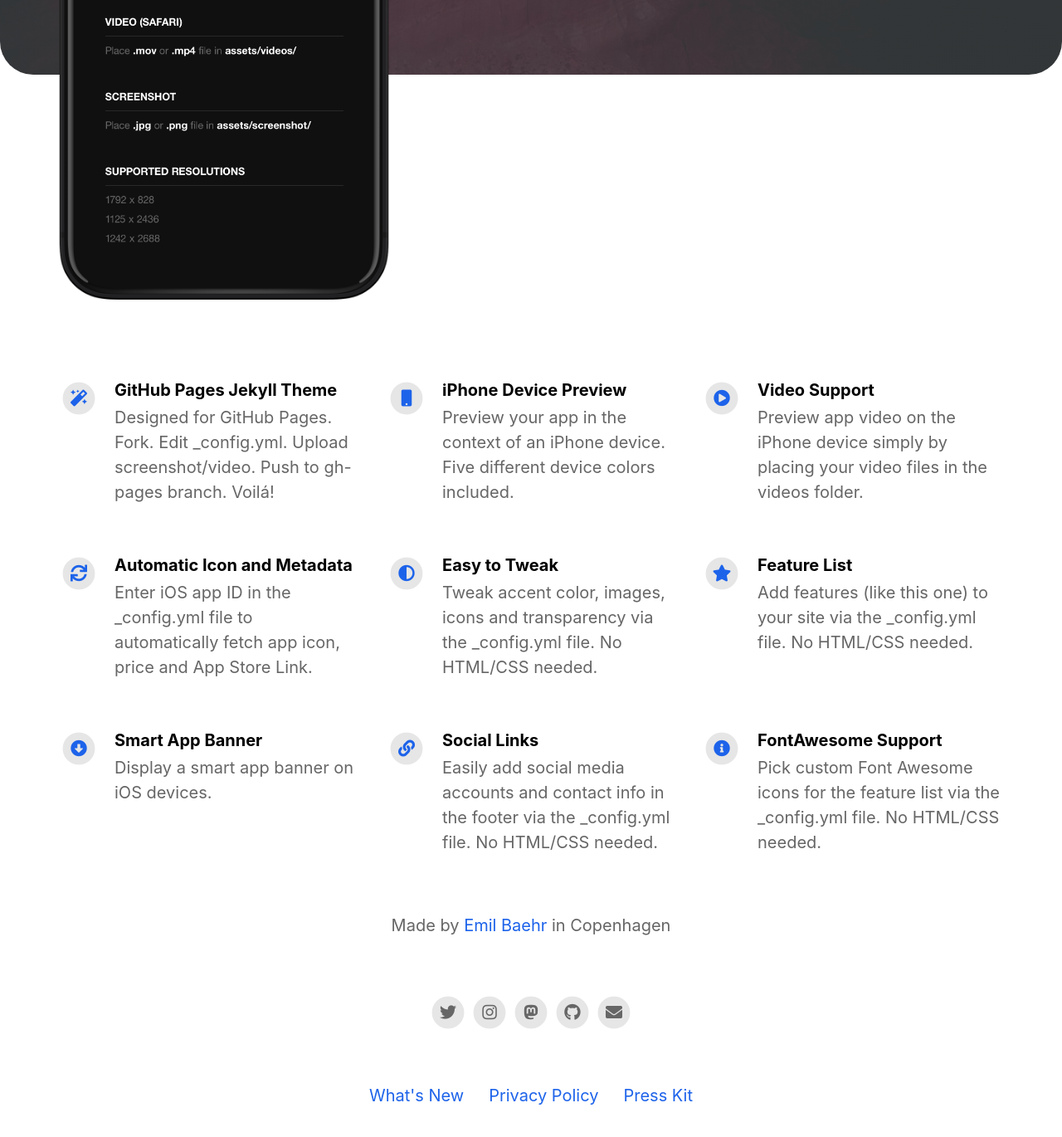
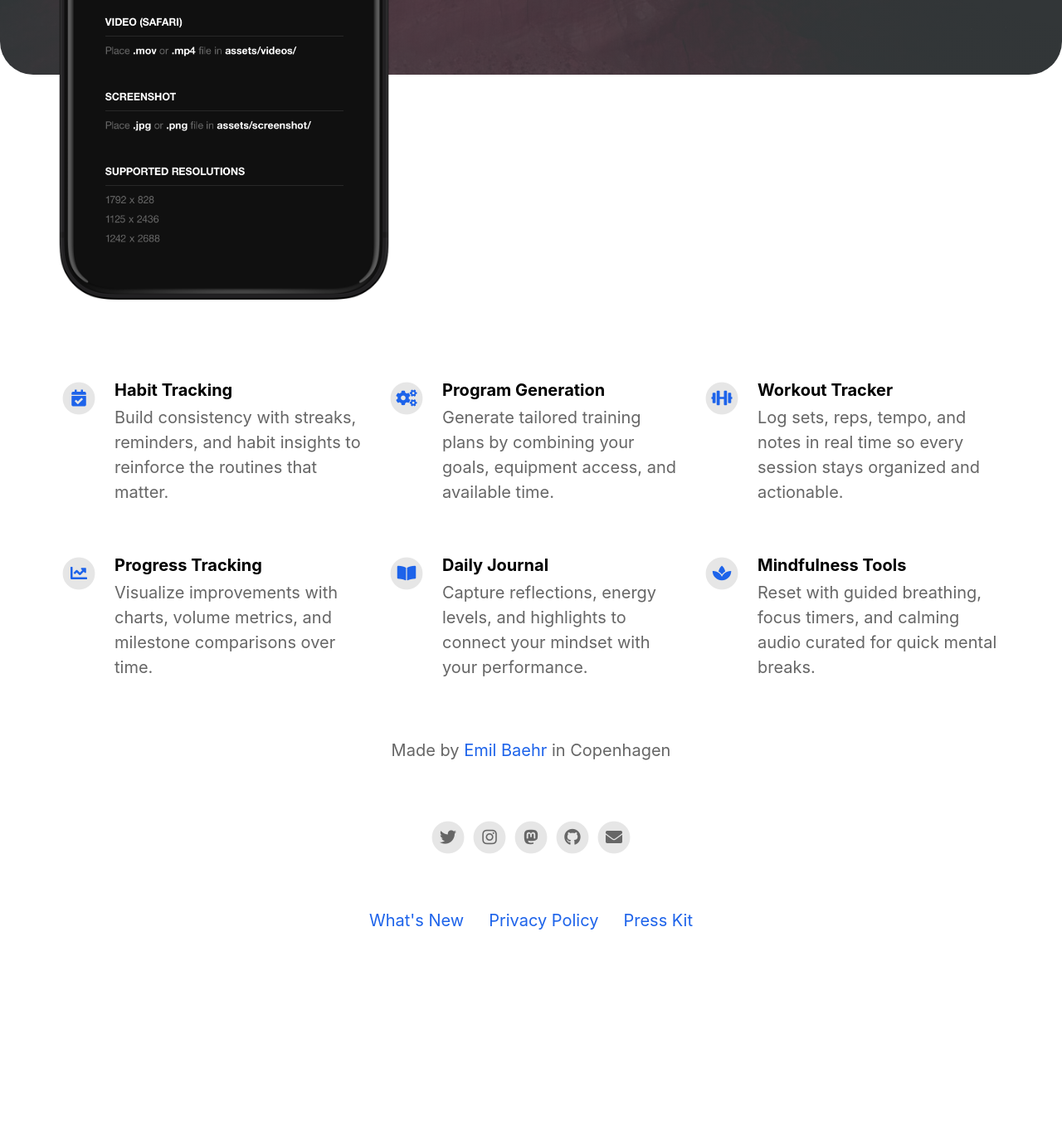
Before and after one commit to HarrisonCamm/locked-in-landing-page, a Jekyll site: the page built from index.html, in a window 1280 px wide and 1400 px high, scrolled down 624 px. Shown: the top 1370 px of the window at 83% size. Built offline with Jekyll 4.4.1, drawn with Linux system fonts in a browser that asks for light colours; nearby versions of some CDN libraries; after the commit the page ends 1813 px from its top, so only the background shows below that.

Commit message:
Update feature list in _config.yml to include new habit tracking and wellness tools, replacing previous entries with relevant descriptions and icons.

```diff
--- a/_config.yml
+++ b/_config.yml
@@ -38,45 +38,29 @@ mastodon_link                             : https://mastodon.social/@ebaehr
 # Feature List                            Edit, add or remove features to be presented.
 features                                  :
 
-  - title                                 : GitHub Pages Jekyll Theme
-    description                           : Designed for GitHub Pages. Fork. Edit _config.yml. Upload screenshot/video. Push to gh-pages branch. Voilá!
-    fontawesome_icon_name                 : magic
+  - title                                 : Habit Tracking
+    description                           : Build consistency with streaks, reminders, and habit insights to reinforce the routines that matter.
+    fontawesome_icon_name                 : calendar-check
 
-  - title                                 : iPhone Device Preview
-    description                           : Preview your app in the context of an iPhone device. Five different device colors included.
-    fontawesome_icon_name                 : mobile
+  - title                                 : Program Generation
+    description                           : Generate tailored training plans by combining your goals, equipment access, and available time.
+    fontawesome_icon_name                 : cogs
 
-  - title                                 : Video Support
-    description                           : Preview app video on the iPhone device simply by placing your video files in the videos folder.
-    fontawesome_icon_name                 : play-circle
+  - title                                 : Workout Tracker
+    description                           : Log sets, reps, tempo, and notes in real time so every session stays organized and actionable.
+    fontawesome_icon_name                 : dumbbell
 
-  - title                                 : Automatic Icon and Metadata
-    description                           : Enter iOS app ID in the _config.yml file to automatically fetch app icon, price and App Store Link.
-    fontawesome_icon_name                 : sync
+  - title                                 : Progress Tracking
+    description                           : Visualize improvements with charts, volume metrics, and milestone comparisons over time.
+    fontawesome_icon_name                 : chart-line
 
-  - title                                 : Easy to Tweak
-    description                           : Tweak accent color, images, icons and transparency via the _config.yml file. No HTML/CSS needed.
-    fontawesome_icon_name                 : adjust
+  - title                                 : Daily Journal
+    description                           : Capture reflections, energy levels, and highlights to connect your mindset with your performance.
+    fontawesome_icon_name                 : book-open
 
-  - title                                 : Feature List
-    description                           : Add features (like this one) to your site via the _config.yml file. No HTML/CSS needed.
-    fontawesome_icon_name                 : star
-
-  - title                                 : Smart App Banner
-    description                           : Display a smart app banner on iOS devices.
-    fontawesome_icon_name                 : arrow-alt-circle-down
-
-  - title                                 : Social Links
-    description                           : Easily add social media accounts and contact info in the footer via the _config.yml file. No HTML/CSS needed.
-    fontawesome_icon_name                 : link
-
-  - title                                 : FontAwesome Support
-    description                           : Pick custom Font Awesome icons for the feature list via the _config.yml file. No HTML/CSS needed.
-    fontawesome_icon_name                 : info-circle
-
-  - title                                 : # New Feature Title
-    description                           : # New Feature Description
-    fontawesome_icon_name                 : # Enter Font Awesome icon name (e.g. star). Find icons on fontawesome.com/icons.
+  - title                                 : Mindfulness Tools
+    description                           : Reset with guided breathing, focus timers, and calming audio curated for quick mental breaks.
+    fontawesome_icon_name                 : spa
 
 
 
```
